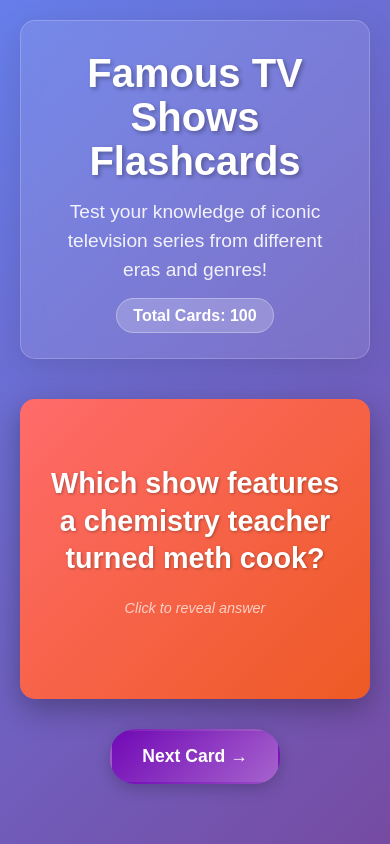
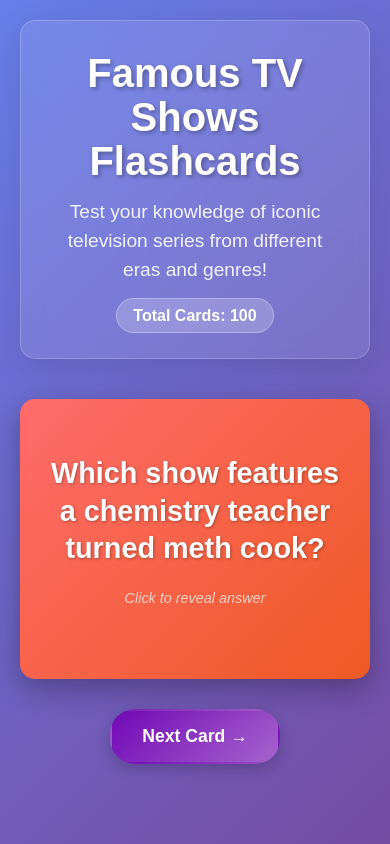
Before and after one commit to mohamedsemah/Flashcards-, a React (Vite) app: page / in a window 390 px wide. Built offline with nearby package versions, Linux system fonts and the light colour scheme.

Commit message:
Make layout fully responsive and eliminate viewport white space
Remove fixed width constraints, add mobile breakpoints, and ensure
app fills entire viewport width across all screen sizes.

```diff
--- a/src/App.css
+++ b/src/App.css
@@ -1,12 +1,16 @@
 .App {
   min-height: 100vh;
+  width: 100vw;
   background: linear-gradient(135deg, #667eea 0%, #764ba2 100%);
   font-family: 'Arial', sans-serif;
   display: flex;
   flex-direction: column;
   align-items: center;
+  justify-content: flex-start;
   padding: 20px;
   box-sizing: border-box;
+  margin: 0;
+  overflow-x: hidden;
 }
 
 .flashcard-container {
@@ -15,8 +19,9 @@
   align-items: center;
   gap: 30px;
   width: 100%;
-  max-width: 600px;
+  max-width: 800px;
   margin-top: 20px;
+  flex: 1;
 }
 
 * {
--- a/src/components/Flashcard.css
+++ b/src/components/Flashcard.css
@@ -1,16 +1,28 @@
 .flashcard-wrapper {
   perspective: 1000px;
   width: 100%;
-  max-width: 500px;
+  max-width: 100%;
 }
 
 .flashcard {
   width: 100%;
-  height: 300px;
+  height: 350px;
+  min-height: 300px;
   position: relative;
   transform-style: preserve-3d;
   transition: transform 0.6s;
   cursor: pointer;
+}
+
+@media (max-width: 768px) {
+  .flashcard {
+    height: 280px;
+    min-height: 250px;
+  }
+
+  .card-content h2 {
+    font-size: 1.4rem;
+  }
 }
 
 .flashcard.flipped {
--- a/src/components/Header.css
+++ b/src/components/Header.css
@@ -9,7 +9,8 @@
   border: 1px solid rgba(255, 255, 255, 0.2);
   box-shadow: 0 8px 32px rgba(0, 0, 0, 0.1);
   width: 100%;
-  max-width: 600px;
+  max-width: 100%;
+  box-sizing: border-box;
 }
 
 .header-title {
```
